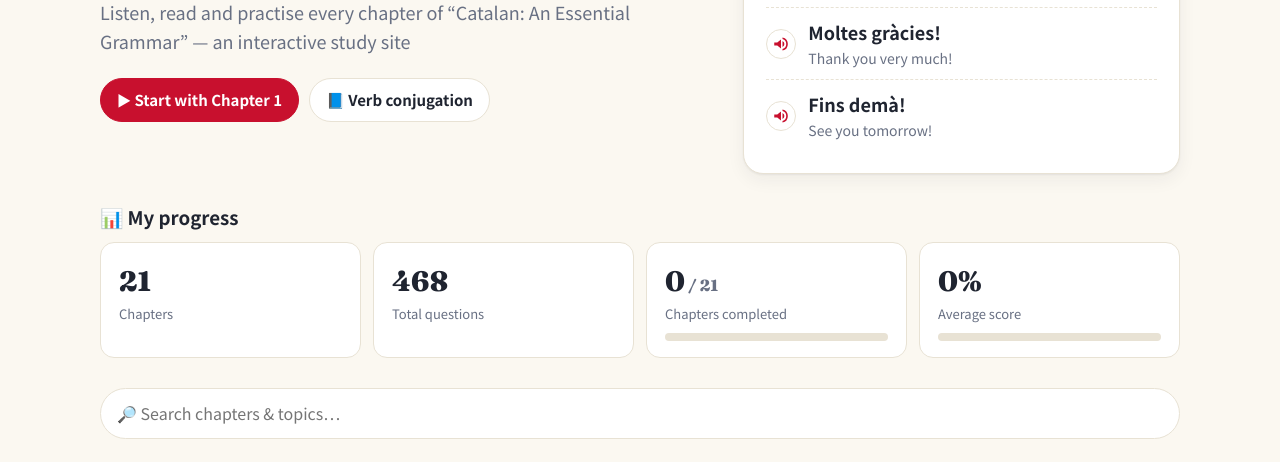
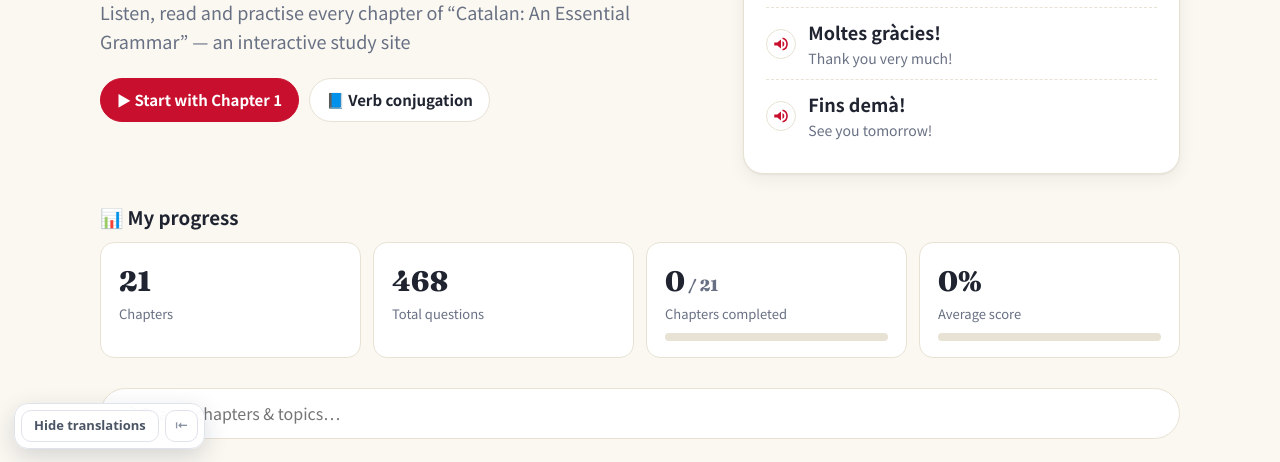
Before and after one commit to yalli2/catalan_grammar, a plain HTML site: page index.html in a window 1280 px wide. Shown: the part 337-799 px from the top of the page. Drawn offline with Linux system fonts and the light colour scheme.

Commit message:
뜻 가리기 · 해석 가리기 기능 추가
화면 왼쪽 아래 버튼으로 단어 뜻과 문장 해석을 흐리게 가리고,
가려진 부분을 누르면 하나씩 확인할 수 있습니다. 설정은 페이지를 옮겨도 유지됩니다.

Co-Authored-By: Claude Opus 5.5 <noreply@anthropic.com>
Claude-Session: https://claude.ai/code/session_0117yATE2DKP8NNyhhzFyhXD

```diff
--- /dev/null
+++ b/dain-hide.js
@@ -0,0 +1,140 @@
+window.DAIN_HIDE_CFG={"any": ".tr", "exclude": "header,.ch-hero,nav", "i18n": 1};
+/* 다인에듀 학습 사이트 공통 — 뜻 가리기 · 해석 가리기
+ * 단어의 뜻(mn)과 문장의 해석(ko)을 버튼 한 번으로 흐리게 가리고, 가려진 부분을 누르면 하나씩 확인합니다.
+ * 설정은 브라우저에 저장되어 같은 사이트의 다른 페이지에서도 유지됩니다.
+ * 이 사이트에서 가릴 대상은 위의 CFG(선택자)에 정의되어 있습니다.
+ */
+(function () {
+  "use strict";
+  if (window.__dainHide) return; window.__dainHide = true;
+  var C = window.DAIN_HIDE_CFG || {};
+  var SEL = { mn: C.mn || "", ko: C.ko || "" };
+  var ANY = C.any || "";
+  if (!SEL.mn && !SEL.ko && !ANY) return;
+  var EXCL = ".dh-bar" + (C.exclude ? "," + C.exclude : "");
+  var KEY = "dain-hide:" + (location.pathname.split("/")[1] || "root");
+  var st;
+  try { st = JSON.parse(localStorage.getItem(KEY)) || {}; } catch (e) { st = {}; }
+  st = { mn: !!st.mn, ko: !!st.ko };
+  function save() { try { localStorage.setItem(KEY, JSON.stringify(st)); } catch (e) {} }
+
+  var css = document.createElement("style");
+  css.textContent =
+    "html.dh-hide-mn .dh-mn,html.dh-hide-ko .dh-ko{filter:blur(6px)!important;cursor:pointer;user-select:none;-webkit-user-select:none;transition:filter .15s}" +
+    "html.dh-hide-mn .dh-mn.dh-peek,html.dh-hide-ko .dh-ko.dh-peek{filter:none!important}" +
+    ".dh-bar{position:fixed;left:14px;bottom:14px;z-index:2147483000;display:none;align-items:center;gap:6px;background:rgba(255,255,255,.96);border:1px solid #dfe3eb;border-radius:14px;padding:6px;box-shadow:0 8px 24px rgba(20,30,60,.16);font:600 13px/1.2 system-ui,-apple-system,'Apple SD Gothic Neo','Malgun Gothic',sans-serif}" +
+    ".dh-bar.show{display:flex}" +
+    ".dh-bar button{all:unset;box-sizing:border-box;border:1px solid #dfe3eb;background:#fff;border-radius:10px;padding:7px 12px;color:#4b5565;cursor:pointer;white-space:nowrap;font:inherit}" +
+    ".dh-bar button:hover{border-color:#9aa3b2}" +
+    ".dh-bar button.on{background:#1d2433;color:#fff;border-color:#1d2433}" +
+    ".dh-bar button[hidden]{display:none}" +
+    ".dh-bar .dh-x{padding:7px 9px;color:#8a93a3}" +
+    ".dh-bar.min .dh-k{display:none}" +
+    "@media (max-width:640px){.dh-bar{left:8px;bottom:8px}.dh-bar button{padding:6px 9px;font-size:12px}}" +
+    "@media print{.dh-bar{display:none!important}.dh-mn,.dh-ko{filter:none!important}}";
+  (document.head || document.documentElement).appendChild(css);
+
+  var L = {
+    ko: { mn: "뜻 가리기", ko: "해석 가리기", tmn: "단어의 한국어 뜻을 가립니다", tko: "문장의 한국어 해석을 가립니다", min: "접기", open: "뜻·해석 가리기 펼치기" },
+    en: { mn: "Hide meanings", ko: "Hide translations", tmn: "Blur word meanings", tko: "Blur sentence translations", min: "Collapse", open: "Show hide tools" }
+  };
+  function lang() {
+    var l = (document.documentElement.lang || "ko").toLowerCase();
+    return (C.i18n && l && l.indexOf("ko") !== 0) ? "en" : "ko";
+  }
+
+  var bar;
+  function build() {
+    bar = document.createElement("div");
+    bar.className = "dh-bar"; bar.setAttribute("role", "toolbar");
+    bar.innerHTML = '<button type="button" class="dh-k" data-k="mn"></button><button type="button" class="dh-k" data-k="ko"></button><button type="button" class="dh-x">⇤</button>';
+    document.body.appendChild(bar);
+    Array.prototype.forEach.call(bar.querySelectorAll(".dh-k"), function (b) {
+      b.addEventListener("click", function () { st[b.dataset.k] = !st[b.dataset.k]; save(); apply(); });
+    });
+    var x = bar.querySelector(".dh-x");
+    try { if (localStorage.getItem(KEY + ":min") === "1") bar.classList.add("min"); } catch (e) {}
+    x.addEventListener("click", function () {
+      bar.classList.toggle("min");
+      try { localStorage.setItem(KEY + ":min", bar.classList.contains("min") ? "1" : "0"); } catch (e) {}
+      label();
+    });
+    label();
+  }
+  function label() {
+    var t = L[lang()];
+    bar.setAttribute("aria-label", t.mn + " / " + t.ko);
+    var bm = bar.querySelector('[data-k="mn"]'), bk = bar.querySelector('[data-k="ko"]'), x = bar.querySelector(".dh-x");
+    bm.textContent = t.mn; bm.title = t.tmn; bk.textContent = t.ko; bk.title = t.tko;
+    var min = bar.classList.contains("min");
+    x.textContent = min ? "👁" : "⇤"; x.title = min ? t.open : t.min;
+  }
+  function apply() {
+    document.documentElement.classList.toggle("dh-hide-mn", st.mn);
+    document.documentElement.classList.toggle("dh-hide-ko", st.ko);
+    Array.prototype.forEach.call(bar.querySelectorAll(".dh-k"), function (b) {
+      b.classList.toggle("on", st[b.dataset.k]); b.setAttribute("aria-pressed", st[b.dataset.k] ? "true" : "false");
+    });
+    Array.prototype.forEach.call(document.querySelectorAll(".dh-peek"), function (e) { e.classList.remove("dh-peek"); });
+  }
+  function mark(k) {
+    if (!SEL[k]) return;
+    var list; try { list = document.querySelectorAll(SEL[k]); } catch (e) { return; }
+    Array.prototype.forEach.call(list, function (el) {
+      if (el.classList.contains("dh-mn") || el.classList.contains("dh-ko") || el.closest(EXCL)) return;
+      if (!/\S/.test(el.textContent || "")) return;
+      el.classList.add("dh-" + k);
+    });
+  }
+  // 같은 클래스로 뜻과 해석이 함께 쓰이는 사이트: 글의 길이·문장부호로 구분
+  function kindOf(el) {
+    var t = (el.textContent || "").replace(/\s+/g, " ").trim().replace(/\s*[(（][^()（）]*[)）]$/, "");
+    if (/[.?!。…？！]["'”’)]*$/.test(t)) return "ko";
+    if (/(니다|어요|아요|해요|세요|이에요|예요|군요|네요|지요|죠|까요?|다)$/.test(t) && t.length > 6) return "ko";
+    if (t.length > 22 || t.split(" ").length > 4) return "ko";
+    return "mn";
+  }
+  function markAny() {
+    if (!ANY) return;
+    var list; try { list = document.querySelectorAll(ANY); } catch (e) { return; }
+    Array.prototype.forEach.call(list, function (el) {
+      if (el.classList.contains("dh-mn") || el.classList.contains("dh-ko") || el.closest(EXCL)) return;
+      if (!/\S/.test(el.textContent || "")) return;
+      el.classList.add("dh-" + kindOf(el));
+    });
+  }
+  function scan() {
+    if (!bar.isConnected) { document.body.appendChild(bar); apply(); }
+    mark("mn"); mark("ko"); markAny();
+    var hm = !!document.querySelector(".dh-mn"), hk = !!document.querySelector(".dh-ko");
+    bar.querySelector('[data-k="mn"]').hidden = !hm;
+    bar.querySelector('[data-k="ko"]').hidden = !hk;
+    bar.classList.toggle("show", hm || hk);
+    label();
+  }
+  document.addEventListener("click", function (e) {
+    var t = e.target.closest && e.target.closest(".dh-mn,.dh-ko");
+    if (!t) return;
+    var hidden = (st.mn && t.classList.contains("dh-mn")) || (st.ko && t.classList.contains("dh-ko"));
+    if (!hidden) return;
+    if (t.classList.contains("dh-peek")) { t.classList.remove("dh-peek"); }
+    else { t.classList.add("dh-peek"); }
+    e.preventDefault(); e.stopPropagation();
+  }, true);
+
+  function start() {
+    build(); apply(); scan();
+    var timer = null;
+    new MutationObserver(function (muts) {
+      for (var i = 0; i < muts.length; i++) {
+        var m = muts[i];
+        if (m.type === "attributes" || (m.target.closest && m.target.closest(".dh-bar"))) continue;
+        if (!bar.isConnected) { scan(); return; }
+        clearTimeout(timer); timer = setTimeout(scan, 150); return;
+      }
+    }).observe(document.body, { childList: true, subtree: true, attributes: true, attributeFilter: ["lang"] });
+    new MutationObserver(function () { clearTimeout(timer); timer = setTimeout(scan, 150); })
+      .observe(document.documentElement, { attributes: true, attributeFilter: ["lang"] });
+  }
+  if (document.readyState === "loading") document.addEventListener("DOMContentLoaded", start); else start();
+})();
--- a/index.html
+++ b/index.html
@@ -17,5 +17,6 @@
 <footer><div class="wrap"><span id="foot"></span><button class="linkbtn" id="resetBtn"></button></div></footer>
 <script src="assets/app.js"></script>
 <script src="assets/main.js"></script>
+<script src="dain-hide.js" defer></script>
 </body>
 </html>
```
Also changed, not shown: chapter.html (+1 -0 lines).
